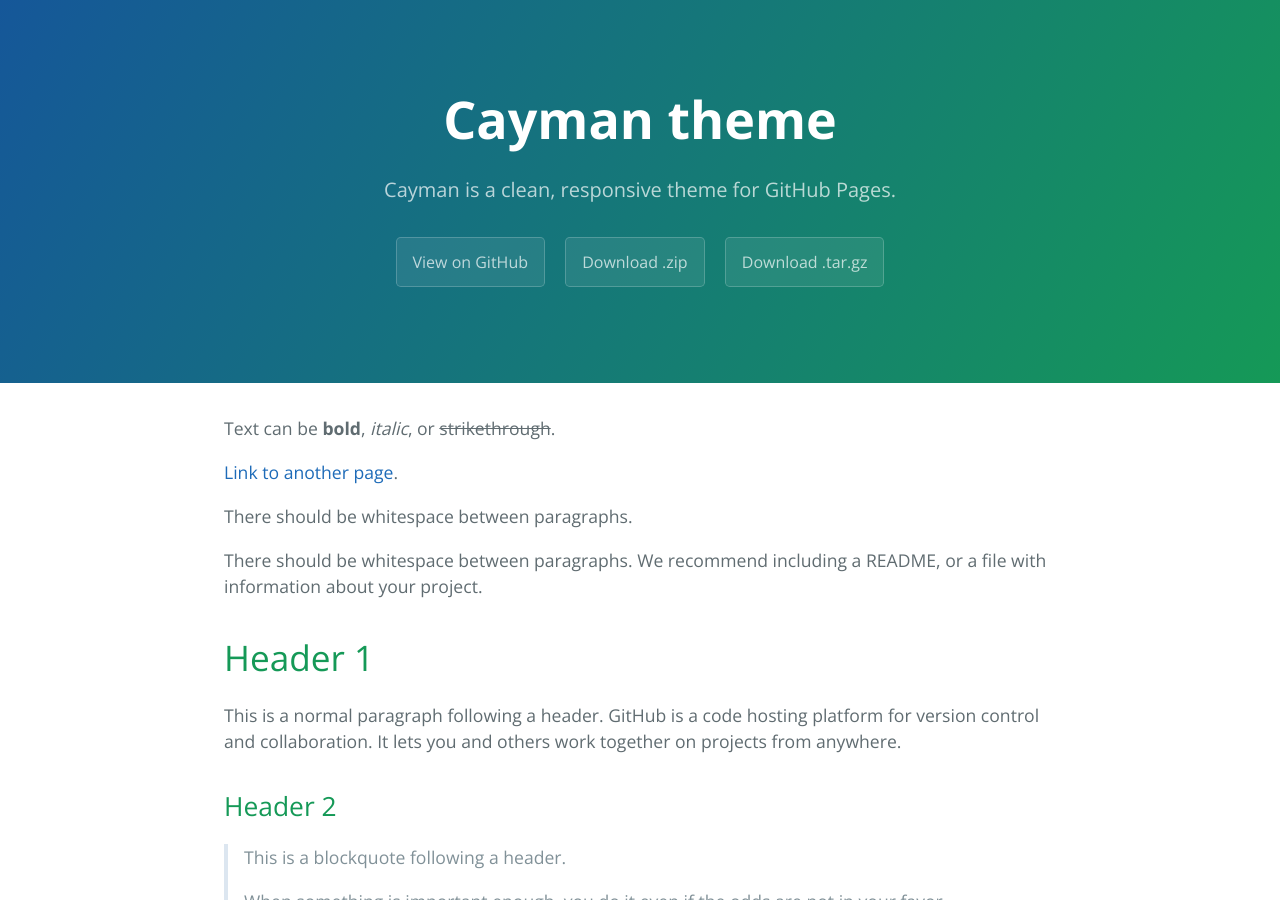
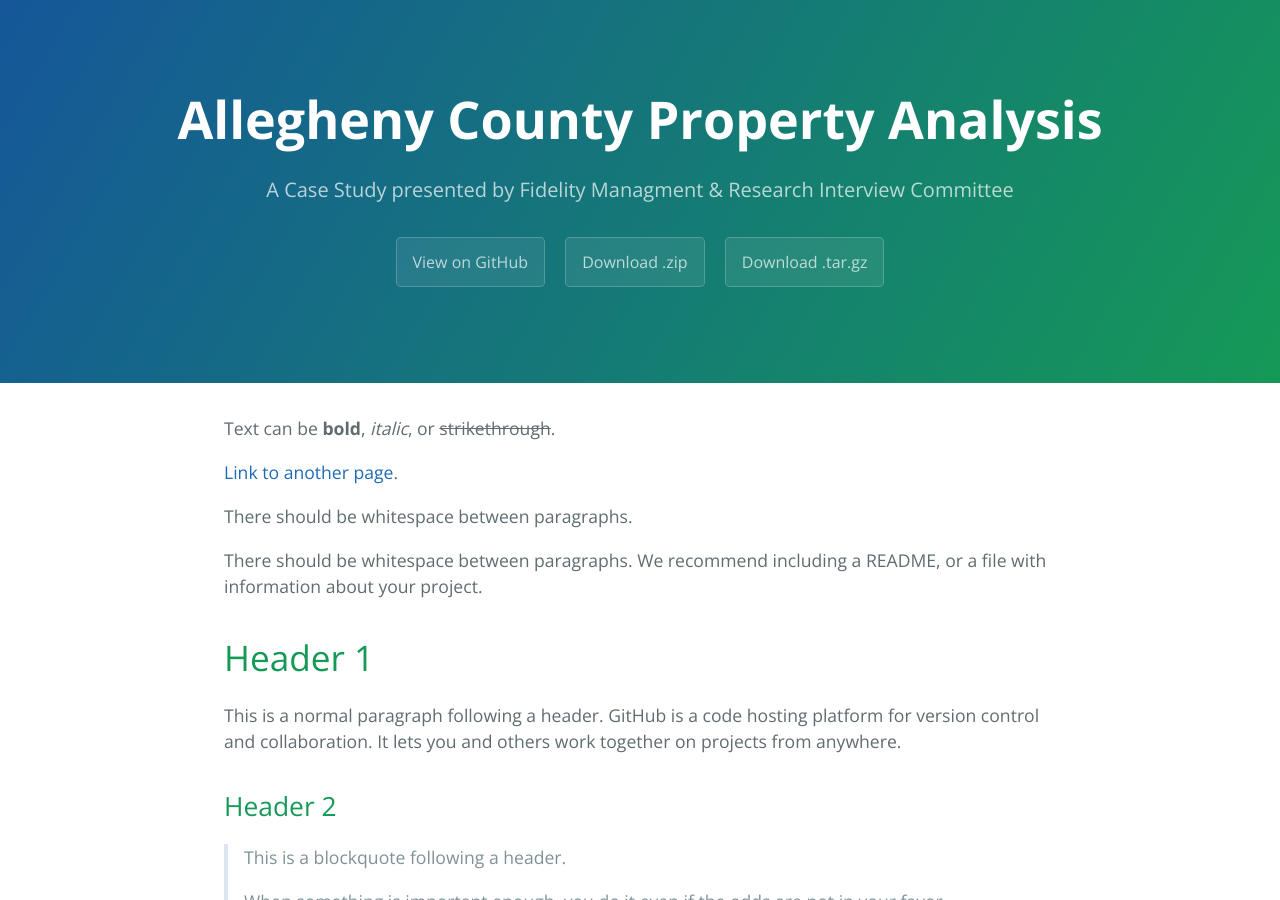
Before and after one commit to matheuscfernandes/fidelity-interview, a Jekyll site: the page built from index.md, in a window 1280 px wide and 900 px high. Built offline with Jekyll 4.4.1, drawn with Linux system fonts in a browser that asks for light colours.

Commit message:
updated config

```diff
--- a/_config.yml
+++ b/_config.yml
@@ -1,5 +1,5 @@
-title: Cayman theme
-description: Cayman is a clean, responsive theme for GitHub Pages.
+title: Allegheny County Property Analysis
+description: A Case Study presented by Fidelity Managment & Research Interview Committee
 show_downloads: true
 google_analytics:
 theme: jekyll-theme-cayman
```
